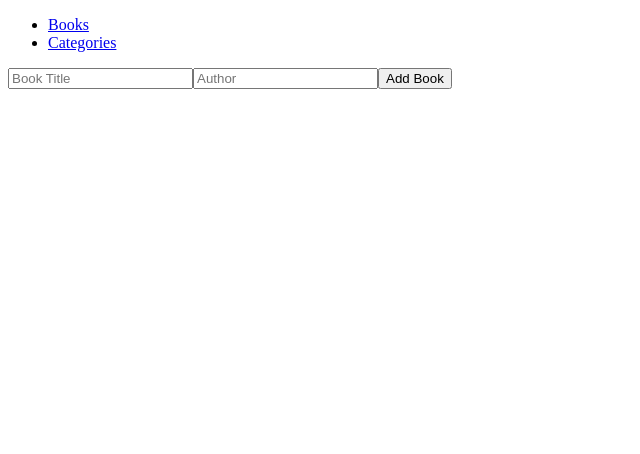
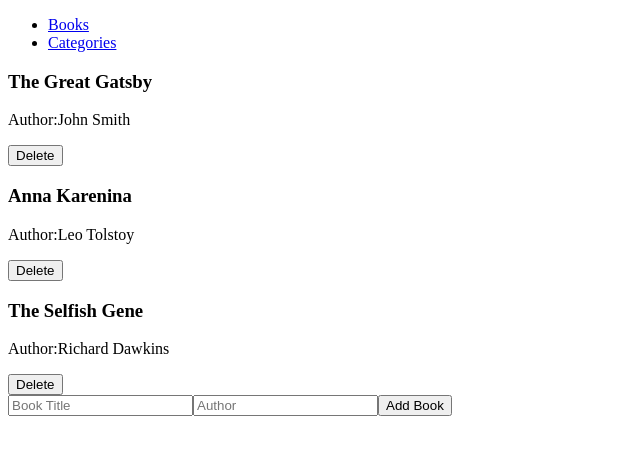
Before and after one commit to ClaudiaRojasSoto/my-bookstore, a React (Create React App) app: page / in a window 1280 px wide. Shown: the top 454 px of the page, without its empty margins (0-640 px from the left). Built offline with nearby package versions, Linux system fonts and the light colour scheme.

Commit message:
Display the books received from the slice and dispatch actions

```diff
--- a/src/components/BookList.js
+++ b/src/components/BookList.js
@@ -1,24 +1,24 @@
 import React from 'react';
-import PropTypes from 'prop-types';
+import { useSelector, useDispatch } from 'react-redux';
+import { removeBook } from '../redux/books/booksSlice';
+
 import Book from './Book';
 
-const BookList = ({ books, onDelete }) => (
-  <div>
-    {books.map((book) => (
-      <Book key={book.id} book={book} onDelete={onDelete} />
-    ))}
-  </div>
-);
+const BookList = () => {
+  const dispatch = useDispatch();
+  const books = useSelector((state) => state.books);
 
-BookList.propTypes = {
-  books: PropTypes.arrayOf(
-    PropTypes.shape({
-      id: PropTypes.number.isRequired,
-      title: PropTypes.string.isRequired,
-      author: PropTypes.string.isRequired,
-    }),
-  ).isRequired,
-  onDelete: PropTypes.func.isRequired,
+  const handleDelete = (bookId) => {
+    dispatch(removeBook(bookId));
+  };
+
+  return (
+    <div>
+      {books.map((book) => (
+        <Book key={book.item_id} book={book} onDelete={handleDelete} />
+      ))}
+    </div>
+  );
 };
 
 export default BookList;
```
